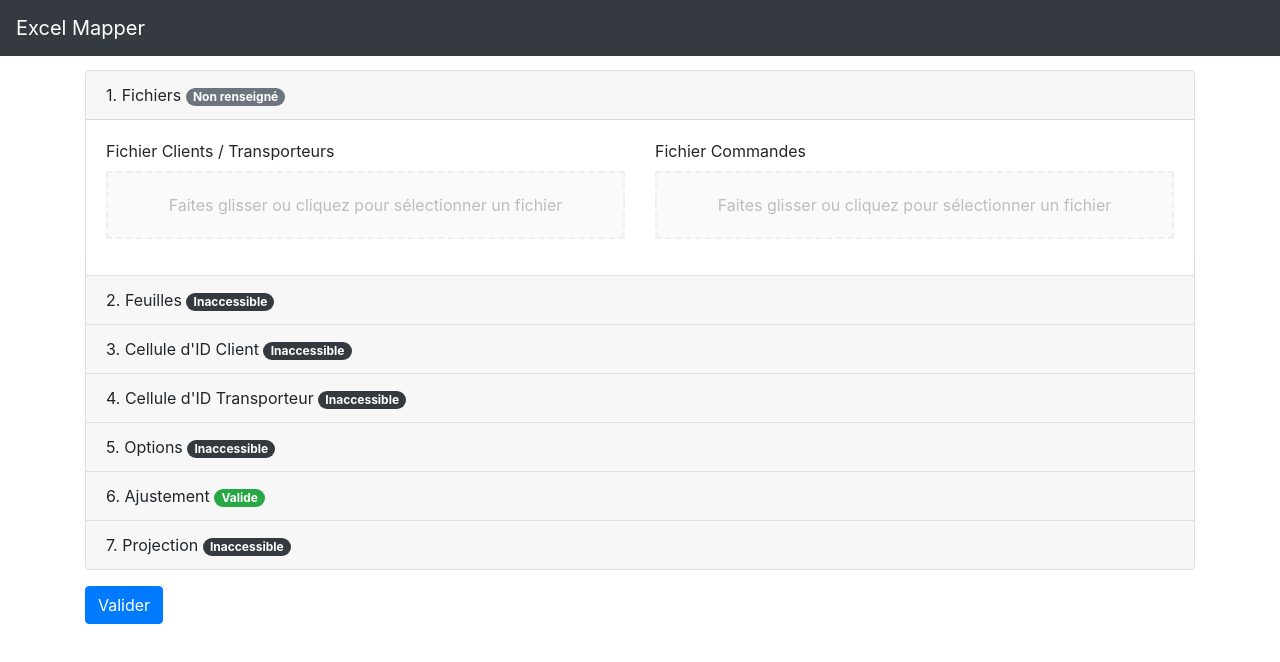
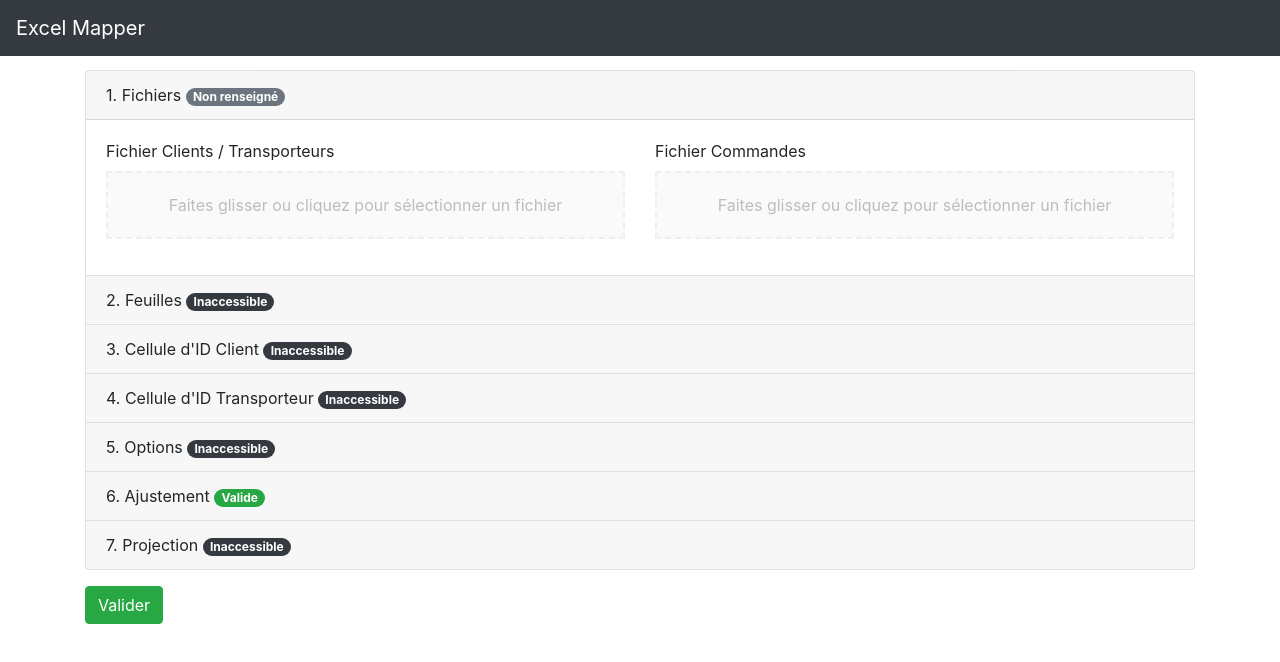
Before and after one commit to raskyer/excel-mapper-v2, a React (Create React App) app: page / in a window 1280 px wide. Shown: the top 662 px of the page. Built offline with nearby package versions, Linux system fonts and the light colour scheme.

Commit message:
Better looking

```diff
--- a/src/App.tsx
+++ b/src/App.tsx
@@ -17,9 +17,6 @@ const App: React.FC = () => {
 
       <Container style={{ marginTop: '70px' }}>
         <Config />
-      </Container>
-
-      <Container fluid>
         <Result />
       </Container>
     </>
--- a/src/components/Config/Config.tsx
+++ b/src/components/Config/Config.tsx
@@ -42,7 +42,7 @@ const Config: React.FC<ConfigProps> = (props: ConfigProps) => {
       </Accordion>
 
       <Form.Group className="mt-3">
-        <Button type="submit">Valider</Button>
+        <Button type="submit" variant="success">Valider</Button>
       </Form.Group>
     </Form>
   );
--- a/src/components/Result/Result.tsx
+++ b/src/components/Result/Result.tsx
@@ -61,7 +61,6 @@ const Result: React.FC<ResultProps> = (props: ResultProps) => {
             {props.headers.map((header, index) => (
               <th key={index}>{header}</th>
             ))}
-            {props.headers.length > 5 && <th>...</th>}
           </tr>
         </thead>
         <tbody>
```
